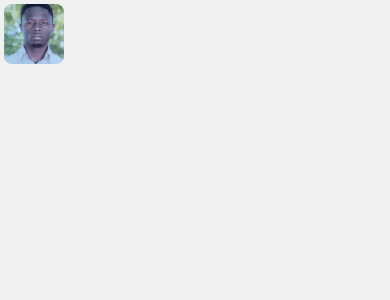
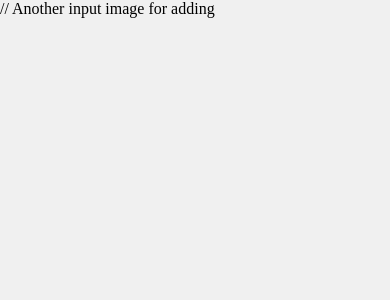
Before and after one commit to LeonelKero/done-with, a React Native app: screen / in a window 390 px wide. Shown: the top 300 px of the page. Built offline with nearby package versions, Linux system fonts and the light colour scheme.

Commit message:
Try display image list

```diff
--- a/App.js
+++ b/App.js
@@ -1,14 +1,19 @@
+import { useState } from "react";
 import { StyleSheet } from "react-native";
-import DWImageInput from "./app/components/image/DWImageInput";
 import color from "./app/config/color";
 import RootContainer from "./app/screens/RootContainer";
+import DWImageInputList from "./app/components/input/DWImageInputList";
 
 const sample = require("./app/assets/necher.jpeg");
 
 export default function App() {
+  const [imageUris, setImageUris] = useState([]);
   return (
     <RootContainer>
-      <DWImageInput imageUri={sample} />
+      <DWImageInputList
+        imageUris={imageUris}
+        onAddImage={(uri) => setImageUris(...imageUris, uri)}
+      />
     </RootContainer>
   );
 }
--- a/app/components/input/DWImageInputList.tsx
+++ b/app/components/input/DWImageInputList.tsx
@@ -1,18 +1,24 @@
 import React from "react";
-import { StyleSheet, View } from "react-native";
+import { ImageURISource, StyleSheet, View } from "react-native";
+import DWImageInput from "../image/DWImageInput";
 
 interface Props {
-  imageUris: string[];
-  onAddImage: () => void;
-  onRemoveImage: (uri: string) => void;
+  imageUris: ImageURISource[];
+  onAddImage: (imageUri: ImageURISource) => void;
+  onRemoveImage: (imageUri: ImageURISource) => void;
 }
 
 const DWImageInputList = ({ imageUris, onAddImage, onRemoveImage }: Props) => {
   return (
     <View style={styles.container}>
       {imageUris.map((uri, index) => (
-        <></>
+        <DWImageInput
+          key={index}
+          imageUri={uri}
+          onChangeHandle={() => onRemoveImage(uri)}
+        />
       ))}
+      // Another input image for adding
     </View>
   );
 };
```
